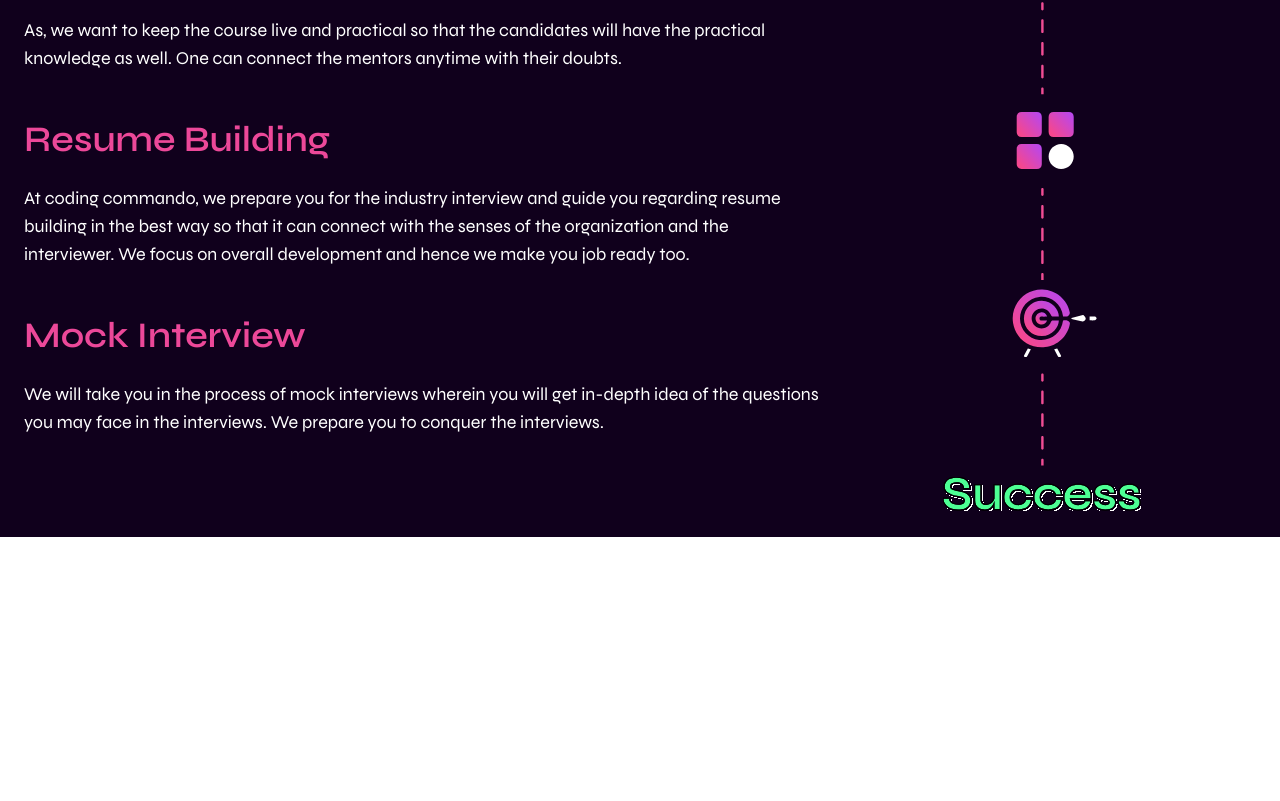
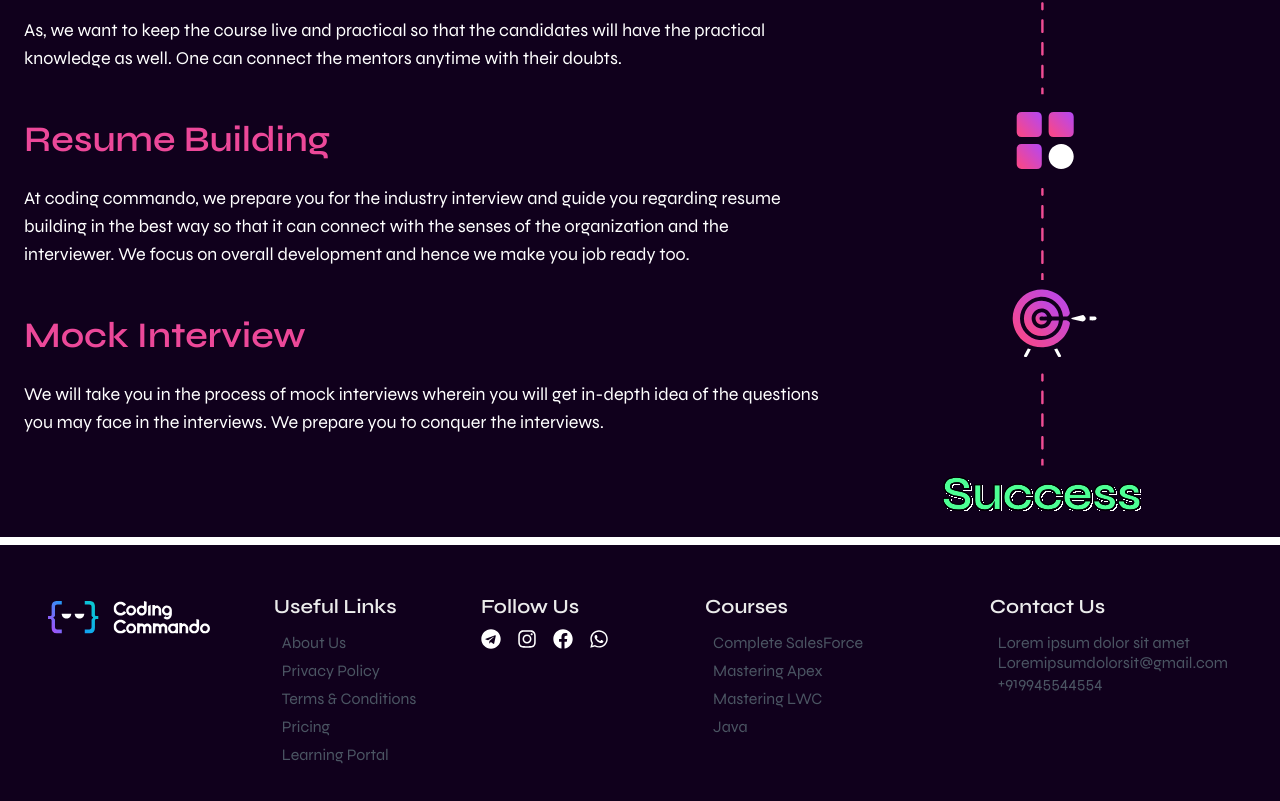
Before and after one commit to mukeshkr123/codding_commando_frontend, a Next.js app: page / in a window 1280 px wide. Shown: the part 1273-2074 px from the top of the page. Before the commit the page ends 1810 px from the top, so only its background shows below. Built offline with nearby package versions, Linux system fonts and the light colour scheme.

Commit message:
add footer

```diff
--- a/app/(root)/layout.jsx
+++ b/app/(root)/layout.jsx
@@ -1,3 +1,4 @@
+import Footer from "@/components/shared/footer/Footer";
 import Navbar from "@/components/shared/navbar/navbar";
 import React from "react";
 
@@ -8,6 +9,9 @@ export default function Rootlayout({ children }) {
       <Navbar />
 
       {children}
+
+      {/* Footer  */}
+      <Footer />
     </>
   );
 }
--- /dev/null
+++ b/components/shared/footer/Footer.jsx
@@ -0,0 +1,145 @@
+import React from "react";
+import FooterLinks from "./FooterLinks";
+import Image from "next/image";
+import Link from "next/link";
+import {
+  FaFacebook,
+  FaInstagram,
+  FaTelegram,
+  FaWhatsapp,
+} from "react-icons/fa";
+
+const FollowLinks = [
+  {
+    icon: <FaTelegram aria-label="Telegram" className="text-xl" />,
+  },
+  {
+    icon: <FaInstagram aria-label="Instagram" className="text-xl" />,
+  },
+  {
+    icon: <FaFacebook aria-label="Facebook" className="text-xl" />,
+  },
+  {
+    icon: <FaWhatsapp aria-label="WhatsApp" className="text-xl" />,
+  },
+];
+
+const UseFullLinks = [
+  {
+    title: "About Us",
+    href: "/about",
+  },
+  {
+    title: "Privacy Policy",
+    href: "/privacy",
+  },
+  {
+    title: "Terms & Conditions",
+    href: "/terms",
+  },
+  {
+    title: "Pricing",
+    href: "/pricing",
+  },
+  {
+    title: "Learning Portal",
+    href: "/learning-portal",
+  },
+];
+
+const Courses = [
+  {
+    title: "Complete SalesForce",
+    href: "/courses",
+  },
+  {
+    title: "Mastering Apex",
+    href: "/courses",
+  },
+  {
+    title: "Mastering LWC",
+    href: "/courses",
+  },
+  {
+    title: "Java",
+    href: "/courses",
+  },
+];
+
+const Footer = () => {
+  return (
+    <div className="w-full mt-2 bg-[#10001C] text-white p-4 lg:py-12">
+      <div className="lg:flex lg:justify-between">
+        <div className="py-4 px-8 md:py-0">
+          <Image
+            src="/assets/icons/logo.svg"
+            alt="Logo"
+            height={200}
+            width={200}
+            className="py-6 lg:py-2"
+          />
+        </div>
+        <div className="flex w-full m-auto px-8 space-x-20 ">
+          {/* Useful Links and Follow Us */}
+          <div className="flex flex-col lg:flex-row lg:justify-between w-[40%]">
+            <div className="mb-4">
+              <h1 className="text-xl font-semibold text-[#EBEBEB] pb-2">
+                Useful Links
+              </h1>
+              {UseFullLinks &&
+                UseFullLinks.map((link) => (
+                  <FooterLinks
+                    key={link.href}
+                    title={link.title}
+                    href={link.href}
+                  />
+                ))}
+            </div>
+            <div>
+              <h1 className="text-xl font-semibold text-[#EBEBEB] pb-2">
+                Follow Us
+              </h1>
+              <div className="flex">
+                {FollowLinks &&
+                  FollowLinks.map((link, index) => (
+                    <span key={index} className="mr-4">
+                      {link.icon}
+                    </span>
+                  ))}
+              </div>
+            </div>
+          </div>
+
+          {/* Courses and Contact Us */}
+          <div className="flex flex-col lg:flex-row lg:justify-between w-[60%]">
+            <div className="mb-4">
+              <h1 className="text-xl font-semibold text-[#EBEBEB] pb-2">
+                Courses
+              </h1>
+              {Courses &&
+                Courses.map((course) => (
+                  <FooterLinks
+                    key={course.href}
+                    title={course.title}
+                    href={course.href}
+                  />
+                ))}
+            </div>
+            <div className="pt-6 lg:pt-0">
+              <h1 className="text-xl font-semibold text-[#EBEBEB] pb-2">
+                Contact Us
+              </h1>
+              <p className="text-gray-600 font-syne text-base font-normal leading-5 pl-2 p-1">
+                Lorem ipsum dolor sit amet <br />
+                Loremipsumdolorsit@gmail.com <br />
+                +919945544554
+              </p>
+            </div>
+          </div>
+        </div>
+      </div>
+    </div>
+  );
+};
+
+export default Footer;
--- /dev/null
+++ b/components/shared/footer/FooterLinks.jsx
@@ -0,0 +1,14 @@
+import Link from "next/link";
+import React from "react";
+
+const FooterLinks = ({ title, href }) => {
+  return (
+    <Link href={href}>
+      <p className="text-gray-600 font-syne text-base font-normal leading-5 pl-2 p-1">
+        {title}
+      </p>
+    </Link>
+  );
+};
+
+export default FooterLinks;
```
Also changed, not shown: package.json (+5 -4 lines), 1 other file (tests, documents, lock files or other folders).
